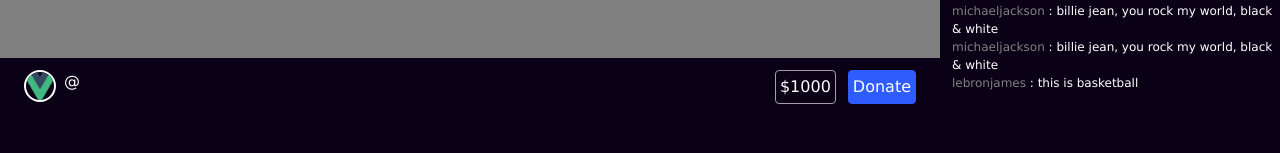
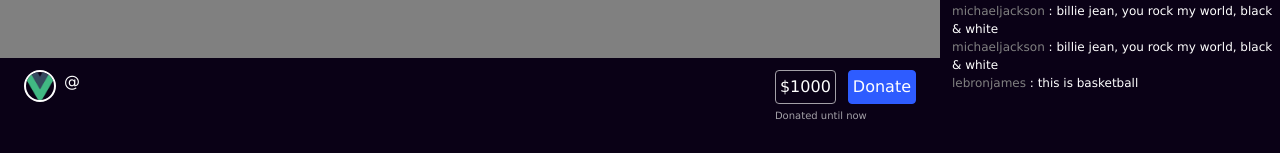
Before and after one commit to ridvansumset/v-stream, a Vue app: page /game/Jahrein in a window 1280 px wide. Shown: the part 593-746 px from the top of the page. Built offline with nearby package versions, Linux system fonts and the light colour scheme.

Commit message:
add donate info text

```diff
--- a/src/components/GameDonation.vue
+++ b/src/components/GameDonation.vue
@@ -33,15 +33,16 @@
     </b-modal>
 
     <div>
-      <div class="donated-amount">
-        {{ `$${donatedAmount}` }}
+      <div class="donated-container">
+        <div class="donated-amount">
+          {{ `$${donatedAmount}` }}
+        </div>
+        <button class="button donate-button" @click="modalVisible = true">
+          Donate
+        </button>
       </div>
-    </div>
 
-    <div>
-      <button class="button donate-button" @click="modalVisible = true">
-        Donate
-      </button>
+      <p class="donated-info-text">Donated until now</p>
     </div>
   </div>
 </template>
@@ -79,6 +80,14 @@ export default {
 
 .donation-container {
   display: flex;
+}
+.donated-container {
+  display: flex;
+}
+.donated-info-text {
+  font-size: 10px;
+  color: $colGray;
+  margin-top: 4px;
 }
 .donated-amount {
   border: solid 1px $colGray;
--- a/src/views/GameView.vue
+++ b/src/views/GameView.vue
@@ -82,6 +82,9 @@ export default {
   justify-content: space-between;
   color: $colWhite;
   padding: 12px 24px;
+  @media all and (max-width: $breakpointSM) {
+    display: block;
+  }
 }
 .stream-info {
   display: flex;
```
